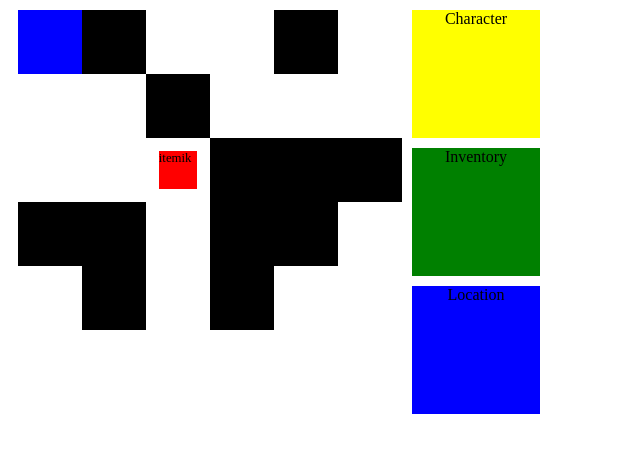
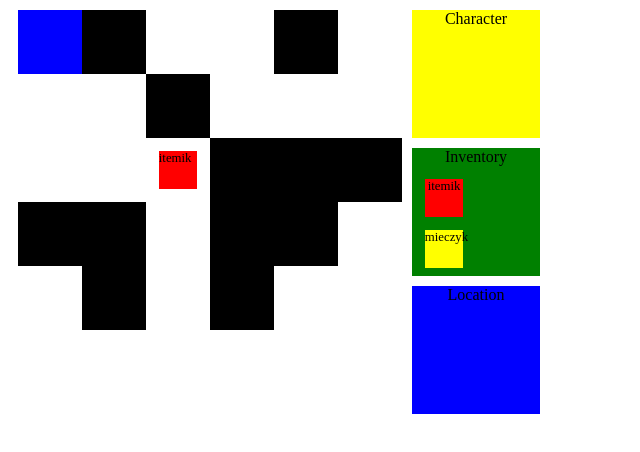
Before and after one commit to Ajris/IO_frontend, a React (Create React App) app: page / in a window 1280 px wide. Shown: the top 452 px of the page, without its empty margins (0-640 px from the left). Built offline with nearby package versions, Linux system fonts and the light colour scheme.

Commit message:
Added hardcoded inventory items

```diff
--- a/src/App.tsx
+++ b/src/App.tsx
@@ -2,15 +2,21 @@ import React from "react";
 import MainLayout from "./components/layout/MainLayout";
 import Control from "./components/control/Control";
 import './App.css';
+import {ItemBonusType} from "./model/itemBonusType";
 
 function App() {
-  return (
-    <div className="App">
-      <MainLayout inventoryProps={{name: "Inventory"}}
-                  characterProps={{name: "Character"}}
-                  locationProps={{name: "Location"}} />
-      <Control />
-    </div>
-  )};
+    return (
+        <div className="App">
+            <MainLayout inventoryProps={{
+                itemProps: [
+                    {name: "itemik", color: "red", image: "", bonusType: ItemBonusType.DAMAGE, value: 10},
+                    {name: "mieczyk", color: "yellow", image: "", bonusType: ItemBonusType.DEFENSE, value: 20}]
+            }}
+                        characterProps={{name: "Character"}}
+                        locationProps={{name: "Location"}}/>
+            <Control/>
+        </div>
+    )
+};
 
 export default App;
--- a/src/components/inventory/Inventory.tsx
+++ b/src/components/inventory/Inventory.tsx
@@ -1,15 +1,17 @@
 import React from 'react';
+import ItemView, {ItemProps} from "./Item";
 
 export interface InventoryProps {
-    name: String;
+    itemProps: ItemProps[];
 };
 
-const Inventory = ({name}: InventoryProps) => {
+const Inventory = ({itemProps}: InventoryProps) => {
     return (
         <div className="inventory">
-            {name}
+            Inventory
+            {itemProps.map(item => <ItemView {...item}/>)}
         </div>
     )
-}
+};
 
 export default Inventory;
```
